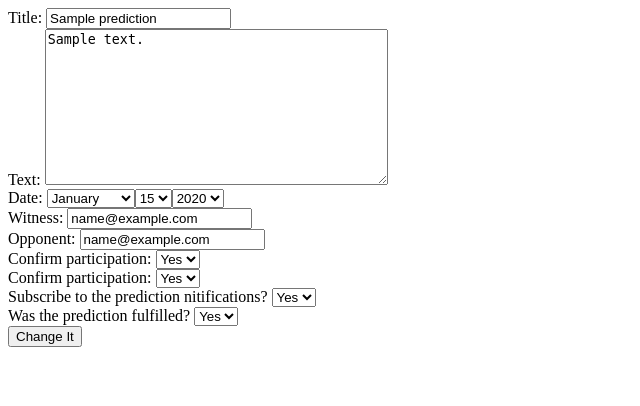
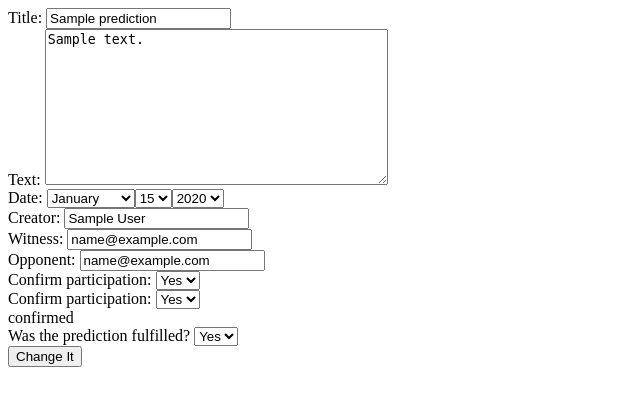
Before and after one commit to pavelber/predictions, a Django app: page /prediction/1 in a window 1280 px wide. Shown: the top 406 px of the page, without its empty margins (0-640 px from the left). Run offline with Django 3.2, Linux system fonts and the light colour scheme; a user stored in the database is signed in; tables that the repository leaves empty hold one stand-in row (values such as "Sample post").

Commit message:
Single view of prediction, added conditions in template

```diff
--- a/predict/forms.py
+++ b/predict/forms.py
@@ -94,17 +94,20 @@ class PredictionForm(forms.Form):
         show_names = kwargs.pop('show_names')
         show_subscribe = kwargs.pop('show_subscribe')
         super(PredictionForm, self).__init__(*args, **kwargs)
-        self.fields['prediction_title'].widget.attrs['readonly'] = details_editable
-        self.fields['prediction_text'].widget.attrs['readonly'] = details_editable
-        self.fields['prediction_date'].widget.attrs['readonly'] = details_editable
-        self.fields['witness_email'].widget.attrs['readonly'] = details_editable
-        self.fields['opponent_email'].widget.attrs['readonly'] = details_editable
+        self.fields['prediction_title'].widget.attrs['readonly'] = not details_editable
+        self.fields['prediction_text'].widget.attrs['readonly'] = not details_editable
+        self.fields['prediction_date'].widget.attrs['readonly'] = not details_editable
+        self.fields['creator_name'].widget.attrs['readonly'] = True
+        self.fields['witness_email'].widget.attrs['readonly'] = not details_editable
+        self.fields['opponent_email'].widget.attrs['readonly'] = not details_editable
         self.fields['witness_confirmed'].widget.attrs['readonly'] = show_witness_confirmation
-        self.fields['witness_confirmed'].widget.attrs['readonly'] = show_opponent_confirmation
+        self.fields['opponent_confirmed'].widget.attrs['readonly'] = show_opponent_confirmation
+        self.fields['prediction_occurred'].widget.attrs['readonly'] = show_prediction_confirmation
 
     prediction_title = forms.CharField()
     prediction_text = forms.CharField(widget=forms.Textarea)
     prediction_date = forms.DateField(widget=forms.SelectDateWidget)
+    creator_name = forms.CharField()
     witness_email = forms.EmailField()
     opponent_email = forms.EmailField()
     witness_confirmed = forms.TypedChoiceField(choices=CHOICES_YES_NO)
--- a/predict/models.py
+++ b/predict/models.py
@@ -11,17 +11,13 @@ class Predictor(User):
     class Meta:
         proxy = True
 
-    def name(self):
-        Predictor.fullname(self)
-
-    @staticmethod
-    def fullname(user):
-        return user.first_name + " " + user.last_name
+    def fullname(self):
+        return self.first_name + " " + self.last_name
 
     def send_invitation_email(self, creator, role, is_new_user):
         send_email("You are invited participate in prediction",
                    config('DEFAULT_FROM_EMAIL'), self.email, 'email_invitation.html',
-                   {'creator': Predictor.fullname(creator),
+                   {'creator': self.fullname(),
                     'link': config('SITE_URL') + reverse('prediction_confirm', kwargs={'pk': self.id}),
                     'role': role,
                     'new_user': is_new_user
@@ -35,7 +31,7 @@ class Predictor(User):
     def send_after_reminder_email(self):
         send_email("Prediction: decision was not made!",
                    config('DEFAULT_FROM_EMAIL'), self.email, 'email_after.html',
-                   {'creator': Predictor.fullname(self),
+                   {'creator': self.fullname(),
                     'link': config('SITE_URL') + reverse('prediction_edit', kwargs={'pk':  self.id})
                     })
 
--- a/predict/templates/index.html
+++ b/predict/templates/index.html
@@ -1,7 +1,7 @@
 {% if prediction_list %}
     <ul>
     {% for prediction in prediction_list %}
-        <li><a href="{% url 'detail' prediction.id %}">{{ prediction.text }}</a></li>
+        <li><a href="{% url 'prediction' prediction.id %}">{{ prediction.title }}</a></li>
     {% endfor %}
     </ul>
 {% else %}
--- a/predict/templates/prediction.html
+++ b/predict/templates/prediction.html
@@ -15,6 +15,11 @@
         {{ form.prediction_date.errors }}
         <label for="{{ form.prediction_date.id_for_label }}">Date:</label>
         {{ form.prediction_date }}
+    </div>
+    <div class="fieldWrapper">
+        {{ form.creator_name.errors }}
+        <label for="{{ form.creator_name.id_for_label }}">Creator:</label>
+        {{ form.creator_name }}
     </div>
     <div class="fieldWrapper">
         {{ form.witness_email.errors }}
@@ -36,17 +41,19 @@
         <label for="{{ form.opponent_confirmed.id_for_label }}">Confirm participation:</label>
         {{ form.opponent_confirmed }}
     </div>
-
+    {% if show_subscribe %} confirmed
     <div class="fieldWrapper">
         {{ form.subscribed.errors }}
-        <label for="{{ form.subscribed.id_for_label }}">Subscribe to the prediction nitifications?</label>
+        <label for="{{ form.subscribed.id_for_label }}">Subscribe to the prediction notifications?</label>
         {{ form.subscribed }}
     </div>
-
+    {% endif %}
+    {% if show_prediction_confirmation %} confirmed
         <div class="fieldWrapper">
             {{ form.prediction_occurred.errors }}
             <label for="{{ form.prediction_occurred.id_for_label }}">Was the prediction fulfilled?</label>
             {{ form.prediction_occurred }}
         </div>
+    {% endif %}
     <input type="submit" value="Change It"/>
 </form>
--- a/predict/views.py
+++ b/predict/views.py
@@ -68,6 +68,7 @@ class PredictionView(LoginRequiredMixin, FormView):
         initial['witness_confirmed'] = prediction.witness_confirmed
         initial['opponent_confirmed'] = prediction.opponent_confirmed
         initial['prediction_occurred'] = prediction.prediction_occurred
+        initial['creator_name'] = prediction.creator.fullname()
         return initial
 
     def get_context_data(self, **kwargs):
```
Lines whose indentation alone changed are shown as unchanged.
